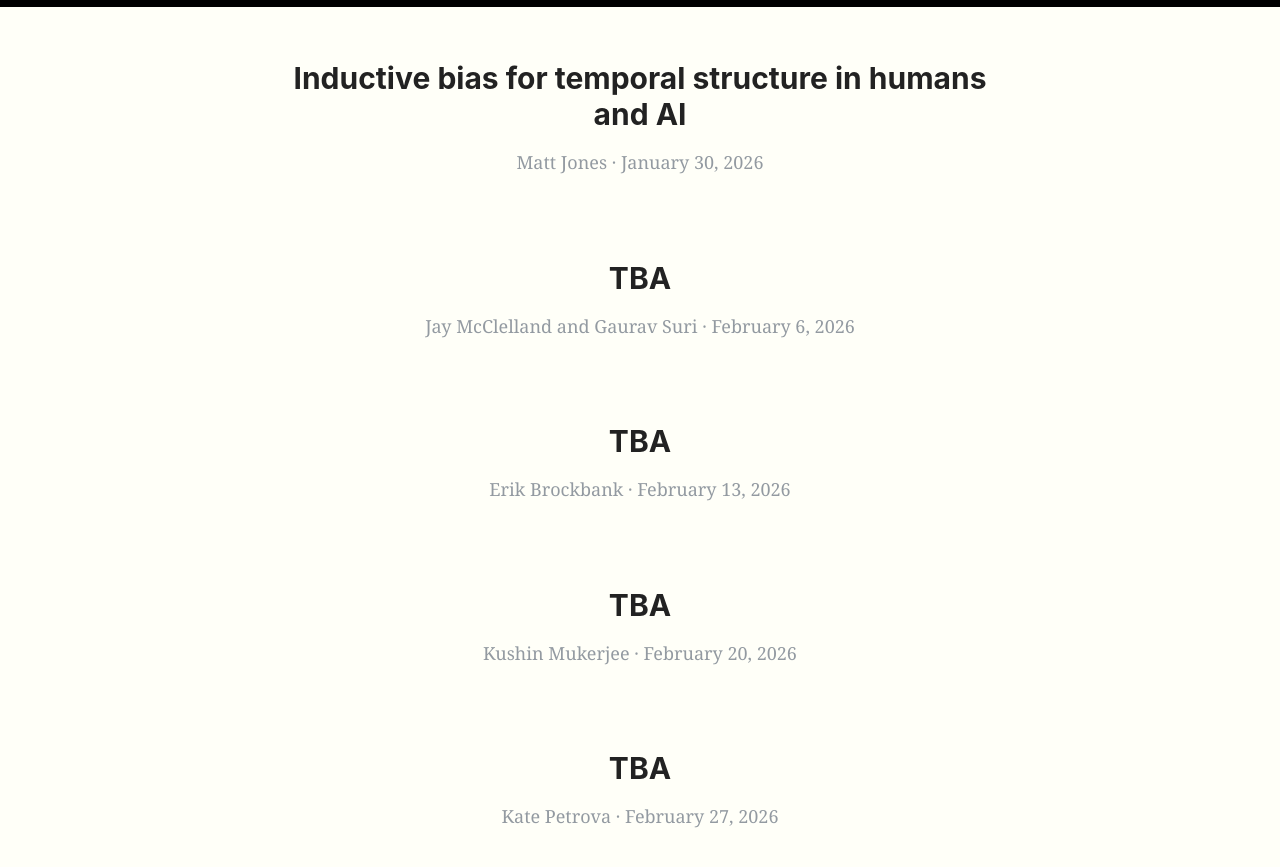
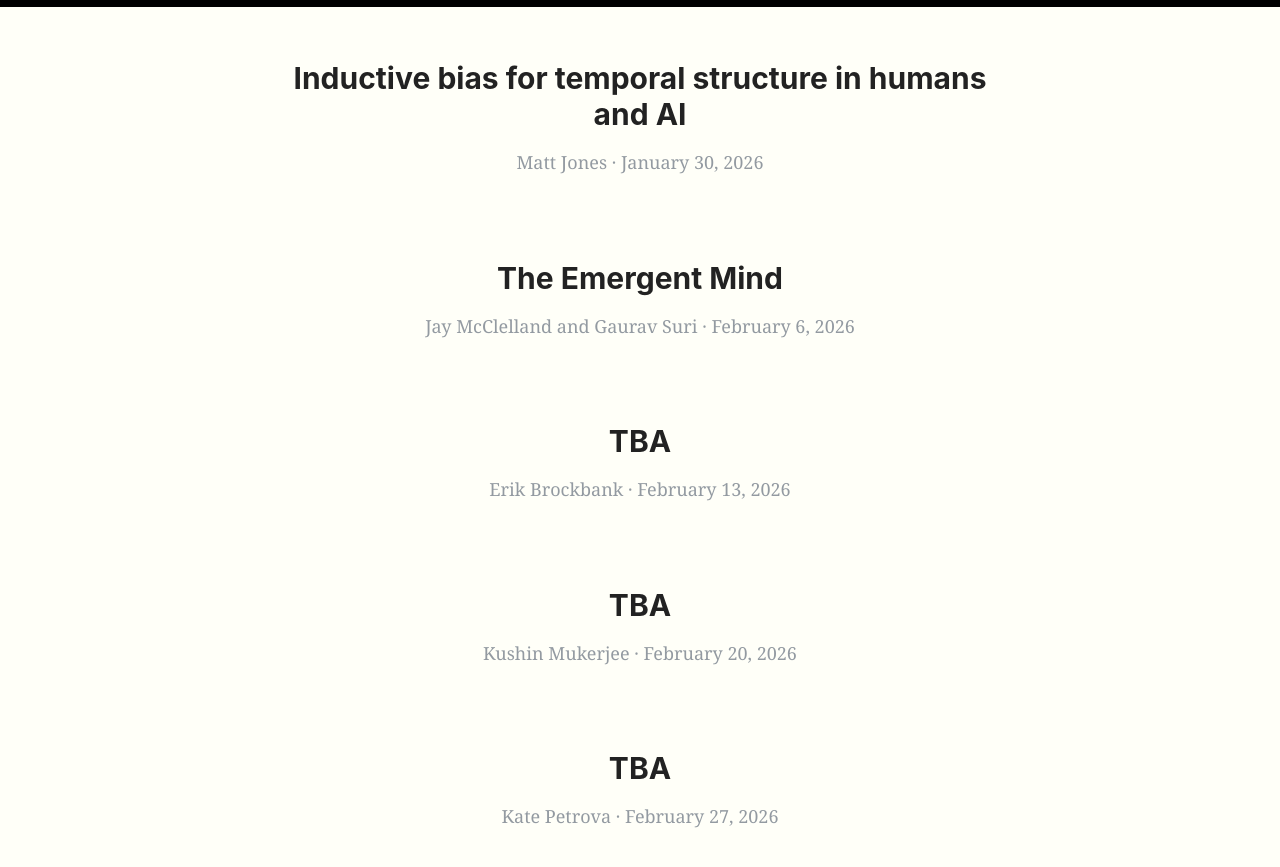
Before and after one commit to frisem/frisem.github.io, a Jekyll site: the page built from index.html, in a window 1280 px wide and 900 px high, scrolled down 480 px. Shown: the top 867 px of the window. Built offline with Jekyll 4.4.1, drawn with Linux system fonts in a browser that asks for light colours; the list of posts is cut into pages by our own code.

Commit message:
add jay rav title

```diff
--- a/_posts/2026-02-06-Jay-Rav.md
+++ b/_posts/2026-02-06-Jay-Rav.md
@@ -1,6 +1,6 @@
 ---
 layout: post
-title: TBA
+title: The Emergent Mind
 speaker: Jay McClelland and Gaurav Suri
 ---
 
```
